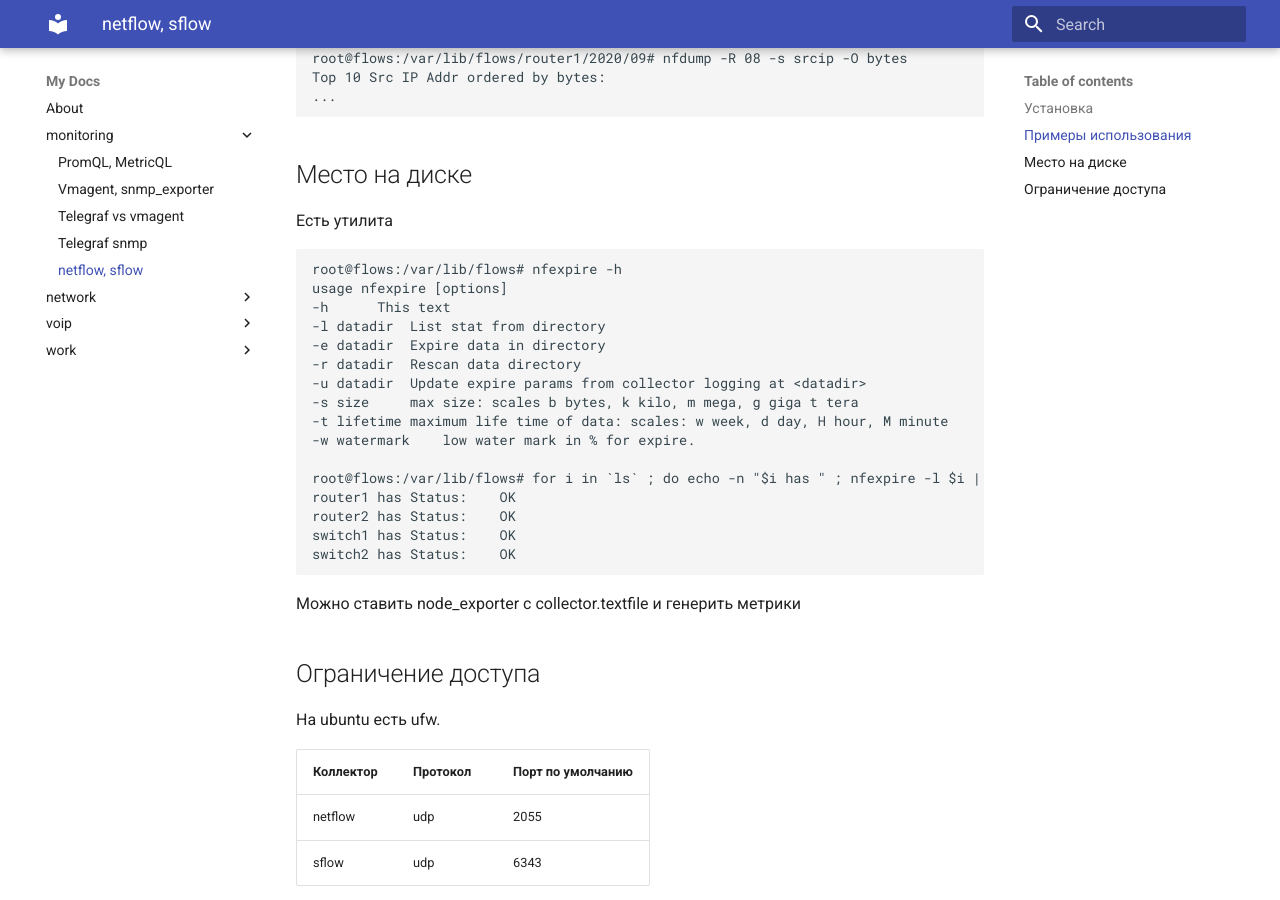
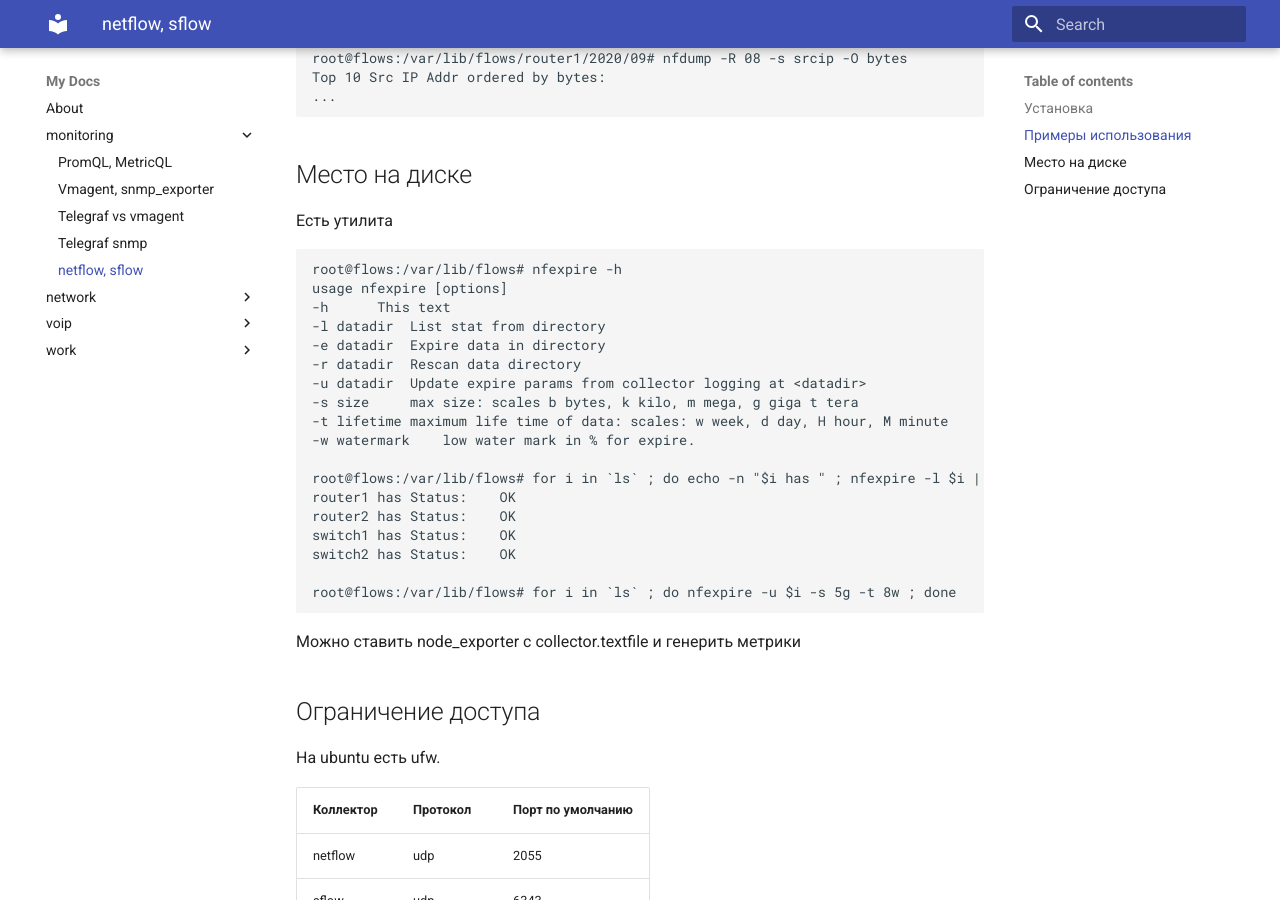
Before and after one commit to v98765/v98765.github.io, an MkDocs documentation site: the page built from docs/monitoring/sflow.md, in a window 1280 px wide and 900 px high, scrolled down 1123 px. Built offline with MkDocs 1.6.1 and Material for MkDocs 9.7.7, drawn with Linux system fonts in a browser that asks for light colours.

Commit message:
docs/monitoring/sflow.md expire example

````diff
--- a/docs/monitoring/sflow.md
+++ b/docs/monitoring/sflow.md
@@ -68,6 +68,8 @@ router1 has Status:    OK
 router2 has Status:    OK
 switch1 has Status:    OK
 switch2 has Status:    OK
+
+root@flows:/var/lib/flows# for i in `ls` ; do nfexpire -u $i -s 5g -t 8w ; done
 ```
 
 Можно ставить node_exporter с collector.textfile и генерить метрики
````
